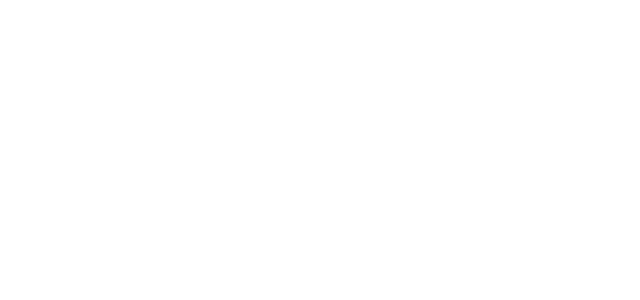
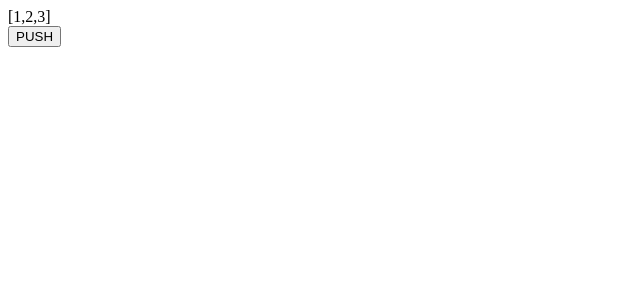
Before and after one commit to HamSungJun/react-beta-docs-follow, a React (Vite) app: page /External in a window 1280 px wide. Before the commit this address had no page. Shown: the top 300 px of the page, without its empty margins (0-640 px from the left). Built offline with nearby package versions, Linux system fonts and the light colour scheme.

Commit message:
ADD: useSyncExternalStore

```diff
--- a/src/Router.tsx
+++ b/src/Router.tsx
@@ -7,6 +7,7 @@
 const About = lazy(() => import('@/pages/About'));
 const Contact = lazy(() => import('@/pages/Contact'));
 const Counter = lazy(() => import('@/pages/Counter'));
+const ExternalStore = lazy(() => import('@/pages/ExternalStore'));
 
 interface IRouter {
   url?: string;
@@ -42,6 +43,7 @@
       <Route path="/About" element={<About />} />
       <Route path="/Contact" element={<Contact />} />
       <Route path="/Counter" element={<Counter />} />
+      <Route path="/External" element={<ExternalStore />} />
     </Routes>
   </CounterProvider>
 );
--- /dev/null
+++ b/src/pages/ExternalStore.tsx
@@ -0,0 +1,51 @@
+import { useSyncExternalStore } from 'react';
+
+let clientTodos = [1, 2, 3];
+const serverTodos = [4, 5, 6];
+let listeners = [] as any[];
+
+const todoStore = {
+  getClientTodos() {
+    return clientTodos;
+  },
+  getServerTodos() {
+    return serverTodos;
+  },
+  addTodo() {
+    clientTodos = [...clientTodos, 4];
+    todoStore.notifyChange();
+  },
+  subscribe(listener: any) {
+    listeners = [...listeners, listener];
+    return () => {
+      listeners = listeners.filter((l) => l !== listener);
+    };
+  },
+  notifyChange() {
+    for (const listener of listeners) {
+      listener();
+    }
+  },
+};
+
+export default function ExternalStore() {
+  const todos = useSyncExternalStore(
+    todoStore.subscribe,
+    todoStore.getClientTodos,
+    todoStore.getServerTodos,
+  );
+
+  const onPush = () => {
+    todoStore.addTodo();
+  };
+
+  console.log({ todos });
+  return (
+    <div>
+      <div> {JSON.stringify(todos)}</div>
+      <div>
+        <button onClick={onPush}>PUSH</button>
+      </div>
+    </div>
+  );
+}
```
